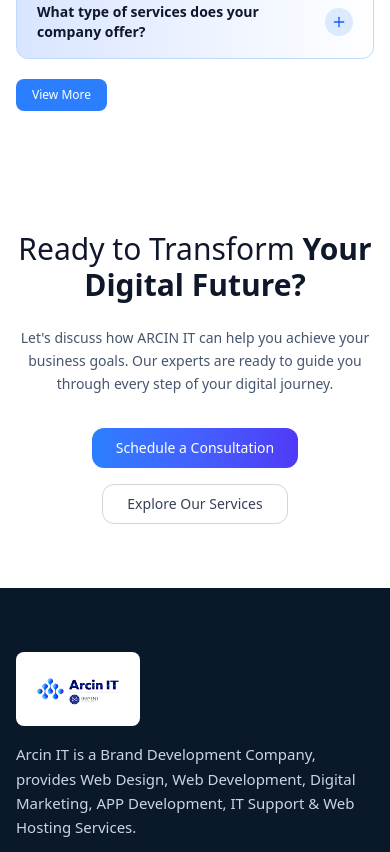
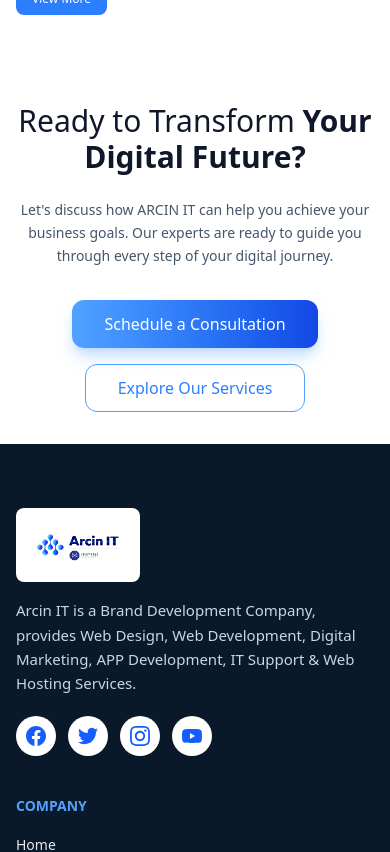
Before and after one commit to dsriharikrishna/arcin-it-web-portal-starter-frontend, a Next.js app: page /support in a window 390 px wide. Shown: the part 3350-4202 px from the top of the page. Built offline with nearby package versions, Linux system fonts and the light colour scheme.

Commit message:
changes done

```diff
--- a/app/(arcinIT)/about-us/page.tsx
+++ b/app/(arcinIT)/about-us/page.tsx
@@ -18,7 +18,7 @@ export default function AboutUsPage() {
         backgroundImage="/about-us/about-us-hero.png"
       />
       <HomeAbout />
-      <HomeStats />
+      <HomeStats isHome={false}/>
       <AboutMissionVision />
       <AboutValues />
       <AboutSolutions />
--- a/app/(arcinIT)/layout.tsx
+++ b/app/(arcinIT)/layout.tsx
@@ -16,7 +16,7 @@ export default function ArcinITLayout({
   return (
     <div className="min-h-screen w-full">
       {isHomePage ? <HomeHeroNavbar /> : <Navbar />}
-      <main className="pt-24">
+      <main className="">
         {children}
       </main>
       <Footer />
--- a/components/home/HomeDigital.tsx
+++ b/components/home/HomeDigital.tsx
@@ -5,7 +5,7 @@ import Button from "@/components/ui/Button";
 
 export default function HomeDigital() {
   return (
-    <section className="py-16 sm:py-20 bg-white text-center">
+    <section className="py-8 sm:py-20 bg-white text-center">
       <div className="max-w-4xl mx-auto px-4 sm:px-6 lg:px-8 flex flex-col gap-6">
 
         {/* HEADING */}
@@ -29,32 +29,20 @@ export default function HomeDigital() {
           <div className="flex flex-col sm:flex-row items-center justify-center gap-4 pt-2">
 
             <Button
-              variant="primary-blue"
-              size="md"
+              variant="primary-blue-gradient"
+              size="lg"
               rounded="lg"
               href="/contact-us"
-              className="
-                px-6
-                bg-gradient-to-r from-blue-500 to-indigo-600
-                hover:from-blue-600 hover:to-indigo-700
-                text-white
-                border-0
-              "
+              className="shadow-lg shadow-blue-200"
             >
               Schedule a Consultation
             </Button>
 
             <Button
-              variant="outline"
-              size="md"
+              variant="outline-blue"
+              size="lg"
               rounded="lg"
               href="/services"
-              className="
-                px-6
-                border border-blue-400
-                text-blue-500
-                hover:bg-blue-50
-              "
             >
               Explore Our Services
             </Button>
--- a/components/ui/Button.tsx
+++ b/components/ui/Button.tsx
@@ -15,6 +15,7 @@ type Variant =
   | "icon-delete"
   | "icon-ghost"
   | "primary-blue-gradient"
+  | "outline-blue"
   | "custom";
 
 type ButtonProps = {
@@ -60,6 +61,7 @@ const roundedStyles = {
   md: "rounded-lg",
   lg: "rounded-xl",
   full: "rounded-full",
+  none: "rounded-none",
 };
 
 const variantStyles = {
@@ -100,7 +102,10 @@ const variantStyles = {
     "text-gray-600 hover:bg-gray-100 focus:ring-1 focus:ring-gray-500",
   custom: "",
   "primary-blue-gradient":
-    "bg-gradient-to-r from-blue-500 to-blue-300 text-white hover:opacity-90 focus:ring-1 focus:ring-blue-500 focus:ring-offset-1 shadow-lg shadow-blue-500/30",
+    "bg-gradient-to-r from-blue-400 to-blue-700 hover:from-blue-500 hover:to-blue-800 text-white shadow-lg shadow-blue-200 focus:ring-1 focus:ring-blue-500 focus:ring-offset-1",
+
+  "outline-blue":
+    "border-[1.5px] border-blue-400 text-blue-500 hover:bg-blue-50 hover:text-blue-600 bg-transparent focus:ring-1 focus:ring-blue-500 focus:ring-offset-1",
 };
 
 const Button: React.FC<ButtonProps> = ({
```
